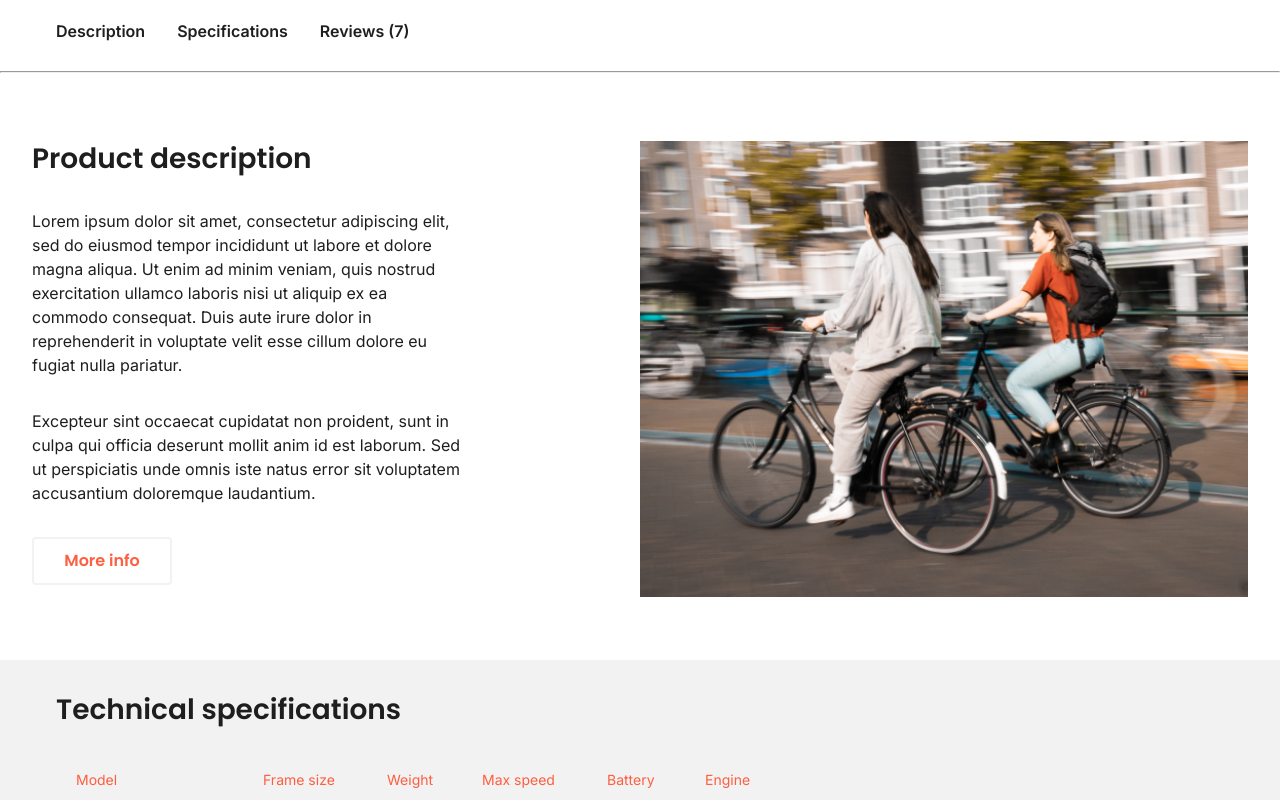
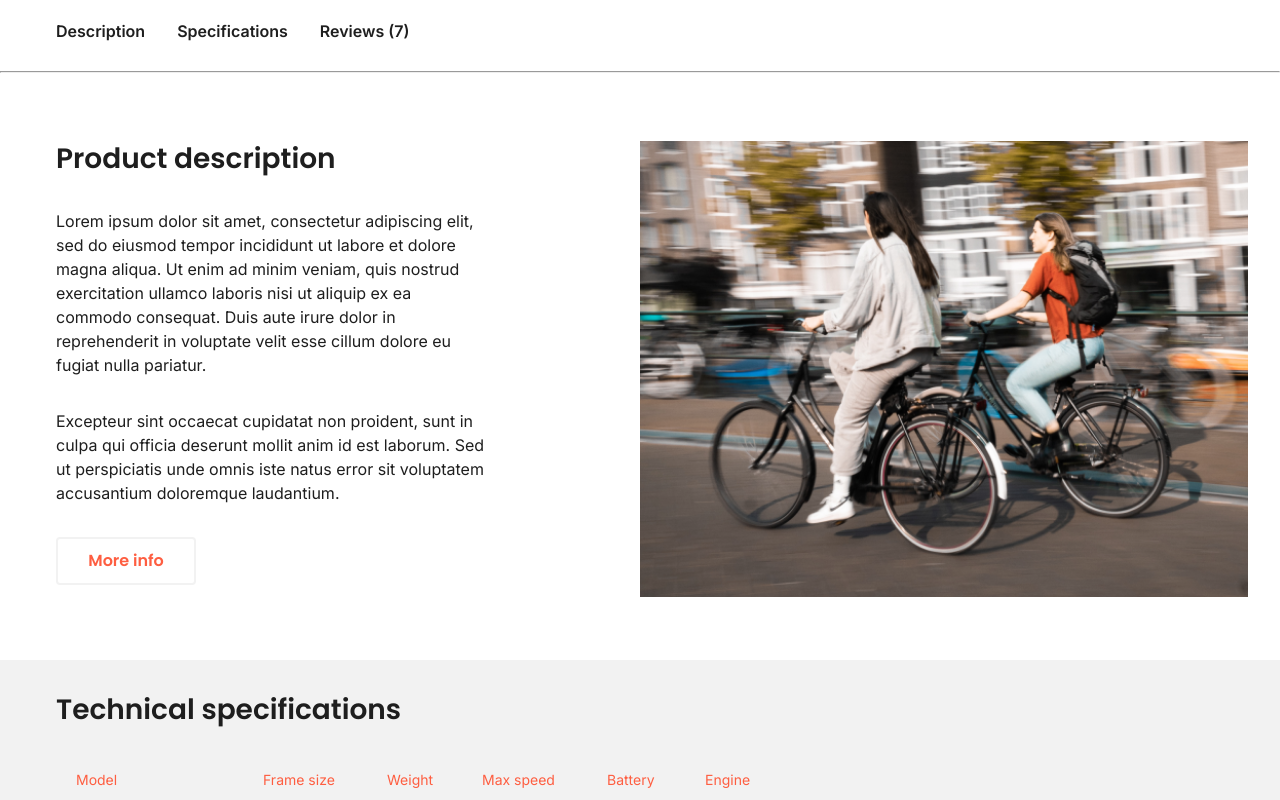
Before and after one commit to Viki90/zadatak, a website: page index.html in a window 1280 px wide. Shown: the part 716-1516 px from the top of the page. Drawn offline with Linux system fonts and the light colour scheme.

Commit message:
some product changes

```diff
--- a/scss/layout/_description.scss
+++ b/scss/layout/_description.scss
@@ -8,8 +8,6 @@
     }
     padding-bottom: 60px;
     .container {
-        @include for-laptop {
-        }
         .desc {
             display: flex;
             justify-content: space-between;
@@ -21,6 +19,10 @@
             }
             .desc-info {
                 flex: 50%;
+                @include for-laptop {
+                    padding-left: 24px;
+                    padding-right: 24px;
+                }
                 @include for-tablet {
                     order: 2;
                     padding-top: 24px;
@@ -52,7 +54,6 @@
             .desc-img {
                 flex: 50%;
                 @include for-tablet {
-                    padding-top: 24px;
                     order: 1;
                 }
                 img {
--- a/scss/layout/_products.scss
+++ b/scss/layout/_products.scss
@@ -72,8 +72,12 @@
                 @include for-laptop {
                     flex: 58%;
                 }
+                @include for-tablet {
+                    padding-right: 0;
+                }
                 @include for-phone {
                     padding-right: 0;
+                    position: relative;
                 }
                 .product-img {
                     img {
@@ -87,13 +91,22 @@
                     border-radius: 50%;
                     border: none;
                     background: $greey;
+                    @include for-tablet {
+                        width: 48px;
+                        height: 48px;
+                    }
                     @include for-phone {
-                        width: 30px;
-                        height: 30px;
-                        i {
-                            width: 15px;
+                        position: absolute;
+                    }
+                    i {
+                        @include for-tablet {
+                            width: 13px;
+                            height: 20px;
                         }
                     }
+                }
+                .arrow-btn.right {
+                    left: 86%;
                 }
             }
             .product-info {
```
Also changed, not shown: css/styles.css.
